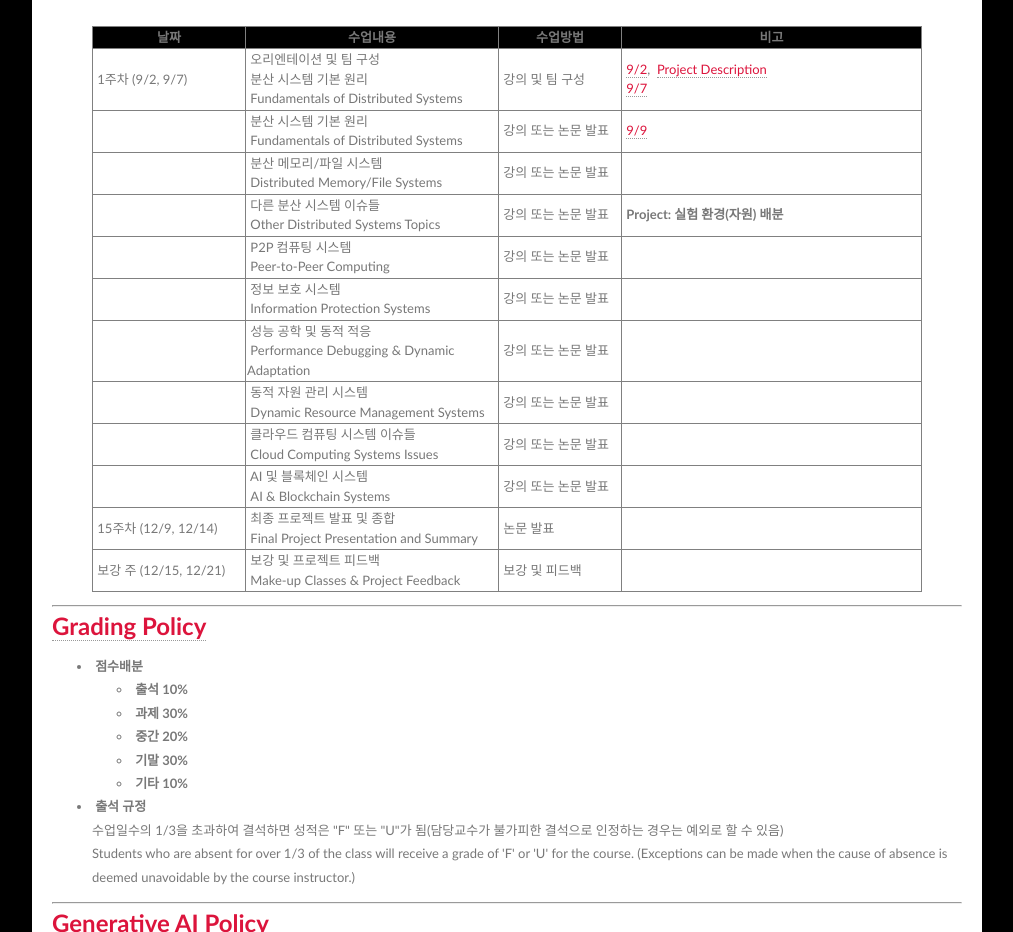
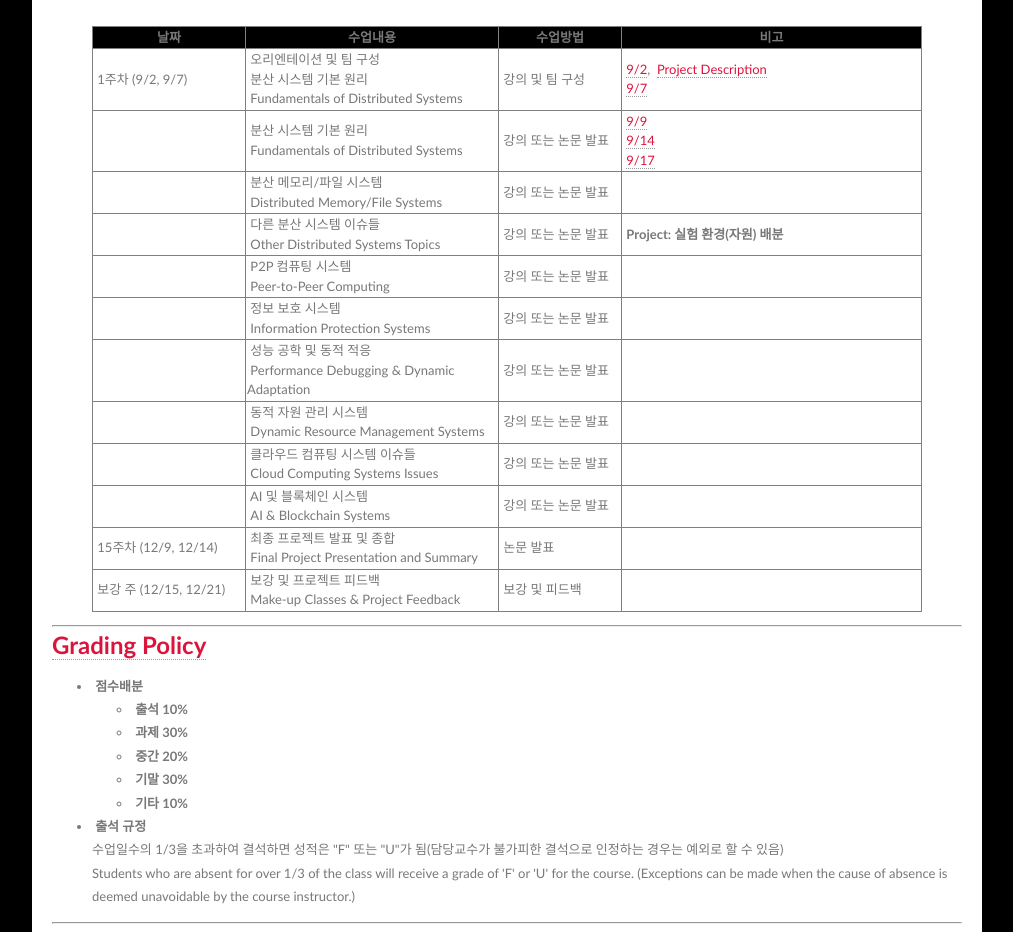
Before and after one commit to scloin/DS_M1522.006300, a plain HTML site: page index.html in a window 1280 px wide. Shown: the part 2432-3364 px from the top of the page, without its empty margins (133-1146 px from the left). Drawn offline with Linux system fonts and the light colour scheme.

Commit message:
Add W2 materials

```diff
--- a/index.html
+++ b/index.html
@@ -434,7 +434,10 @@ Released   : 20090809
       &nbsp;Fundamentals of Distributed Systems
     </td>
     <td>&nbsp;강의 또는 논문 발표</td>
-    <td>&nbsp;<a href="./lecture_slide/Lecture3.pdf" target="_blank" rel="noopener noreferrer">9/9</a></td>
+    <td>&nbsp;<a href="./lecture_slide/Lecture3.pdf" target="_blank" rel="noopener noreferrer">9/9</a><br>
+    &nbsp;<a href="./lecture_slide/Lecture3.pdf" target="_blank" rel="noopener noreferrer">9/14</a><br>
+    &nbsp;<a href="./lecture_slide/Lecture4.pdf" target="_blank" rel="noopener noreferrer">9/17</a>
+  </td>
   </tr>
 
   <tr>
```
Also changed, not shown: 1 other file.
